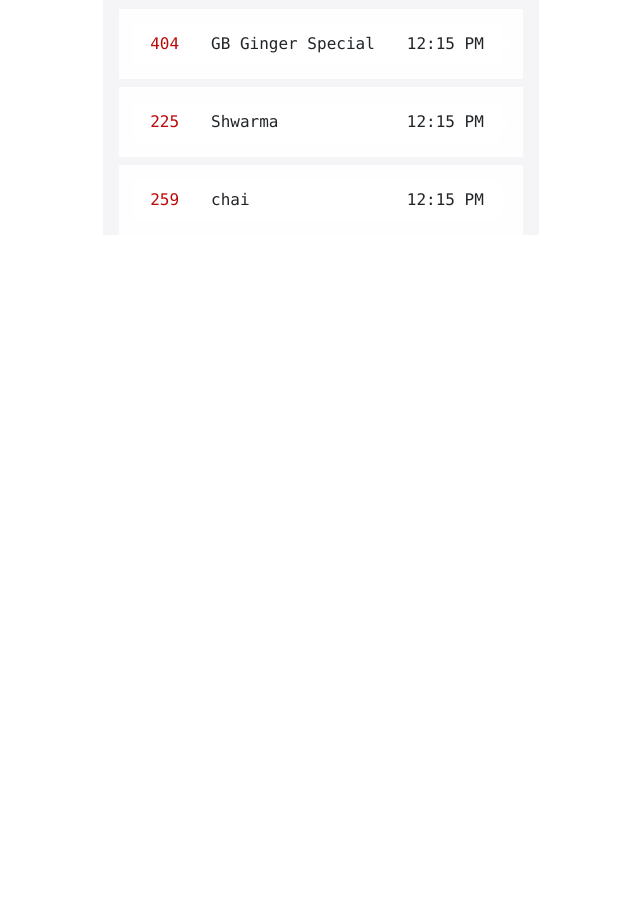
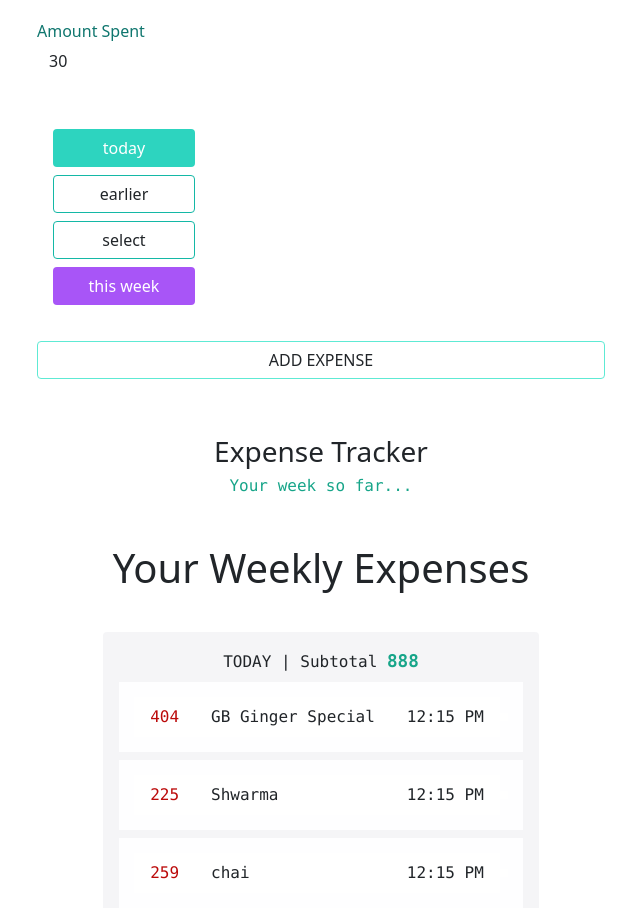
Before and after one commit to ahmadkhudai/next-tracker, a Next.js app: page /Home/HomePage in a window 1280 px wide. Before the commit this address had no page. Shown: the part 332-1250 px from the top of the page, without its empty margins (319-959 px from the left). Before the commit the page ends 800 px from the top, so only its background shows below. Built offline with nearby package versions, Linux system fonts and the light colour scheme.

Commit message:
added simple date selection mode.

```diff
--- /dev/null
+++ b/constants/day.ts
@@ -0,0 +1,27 @@
+type numberIndexedStrings ={
+    [key:number]:string;
+}
+export const Day: numberIndexedStrings = {
+    0: "sunday",
+    1: "monday",
+    2: "tuesday",
+    3: "wednesday",
+    4: "thursday",
+    5: "friday",
+    6: "saturday"
+}
+
+
+
+
+/**
+ * Subtract-able days to get current week
+ * @param currentDay
+ */
+export function getSubtractableDays(currentDay:number):number[]{
+    let days = [];
+    for(let i = currentDay; i>=0;i--){
+        days.push(i);
+    }
+    return days;
+}
--- a/pages/Forms/AddExpenseForm.tsx
+++ b/pages/Forms/AddExpenseForm.tsx
@@ -2,6 +2,8 @@
 import * as React from 'react';
 import {useState} from "react";
 import moment from "moment";
+import {Day, getSubtractableDays} from "../../constants/day";
+import {addDays} from "../api/utils/date_utils";
 
 //
 // let itemsList = ["chai", "Shwarma", "Steak Burger", "GB Ginger Special"];
@@ -14,7 +16,8 @@ type State = {};
 export function AddExpenseForm({addNewExpense}:Props) {
 
 
-    const defaultExpense = {name: "chai", price: 30, description: "Chai from Khana Pena. Very Good👍", date: new Date()};
+    const [currentlySelectedDate, setCurrentlySelectedDate] = useState(new Date());
+    const defaultExpense = {name: "chai", price: 30, description: "Chai from Khana Pena. Very Good👍", date: currentlySelectedDate};
     const [newExpense, setNewExpense] = useState(defaultExpense);
 
     function handleFieldChange(fieldName:string, fieldValue:any){
@@ -22,19 +25,38 @@ export function AddExpenseForm({addNewExpense}:Props) {
         let tempObj:any = {...newExpense};
 
         tempObj[fieldName] =fieldValue;
-        console.log(fieldValue);
+        if(fieldName==="date"){
+            setCurrentlySelectedDate(fieldValue);
+        }
         setNewExpense(tempObj);
     }
 
 
+    enum dateSelectors {
+        "none" = "none",
+        "thisWeek"="thisWeek",
+        "custom"="custom"
+    }
+    const [dateSelector, setDateSelector] = useState(dateSelectors.none);
+    // const [weekSelector, setWeekSelector] = useState(false);
 
+    function openSelector(selector: dateSelectors) {
+        if(dateSelector===selector){
+            setDateSelector(dateSelectors.none);
+        }else{
+            setDateSelector(selector);
+        }
 
+    }
+
+    // let weekSelector = false;
     return (
 
         <div className={" w-full ak_max_600px my-3 bg-white/90 bg-gray-300/30 p-3"}>
 
          <h4 className={"h4 text-teal-700 hover:text-purple-700 text-center p-2"}>Add New expense</h4>
             <div id="expense_form" className="pt-3 " >
+
                 <div className="form-group  hover:font-bold">
                     <label htmlFor="name" className="text-teal-700 hover:text-purple-700">Name</label>
                     <div className="">
@@ -57,15 +79,47 @@ export function AddExpenseForm({addNewExpense}:Props) {
                             handleFieldChange("price", e.target.value)}}/>
                     </div>
                 </div>
-                <div className="form-group hover:font-bold">
-                    <label htmlFor="Date" className="text-teal-700 hover:text-purple-700">Date</label>
-                    <div className="">
-                        <input type="datetime-local" className="form-control border-0 hover:bg-purple-500 hover:text-white hover:font-bold hover:text-[1.3rem]" id="Date" value={moment(new Date(newExpense.date)).format("YYYY-MM-DDTHH:mm")} onChange={(e)=>{
 
-                            handleFieldChange("date", new Date(e.target.value));}}/>
+                <div className={"py-3"}>
+                {dateSelector!==dateSelectors.custom &&
+                    <div className={"flex justify-content-between pb-3"}>
+                        <div className={"w-50 flex flex-column justify-content-between mx-2 "}>
+                            <button className={"my-1 mx-2 w-50 btn bg-teal-400 text-white"} onClick={()=>{handleFieldChange("date", new Date())}}>today</button>
+                            <button className={"my-1 mx-2 w-50 btn border-teal-500 hover:bg-teal-400 hover:text-white"} onClick={()=>{handleFieldChange("date", addDays(newExpense.date, -1))}}>earlier</button>
+                            <button className={"my-1 mx-2 w-50 btn border-teal-500 hover:bg-teal-400 hover:text-white"} onClick={()=>{openSelector(dateSelectors.custom)}}>select</button>
+                            <button className={"my-1 mx-2 w-50 btn bg-purple-500 hover:font-bold hover:bg-teal-400 text-white"} onClick={()=>{openSelector(dateSelectors.thisWeek)}}>this week</button>
+                        </div>
+
+
+
+                        {dateSelector===dateSelectors.thisWeek &&
+                            <div className={" flex flex-column overflow-x-scroll justify-content-between scrollable px-3 "}>
+                            {getSubtractableDays(moment(new Date()).weekday()).map
+                            (
+                                day =>{
+
+                                    return <button key={day} className={"btn bg-purple-400 hover:font-bold hover:bg-teal-400 text-white my-1"} onClick={()=>{handleFieldChange("date", addDays(new Date(), -(day)));console.log(day);}}>{Day[moment(new Date()).weekday()-day]}</button>
+
+                                })
+                            }
+
+                        </div> }
+
                     </div>
+                }
+                {dateSelector===dateSelectors.custom &&
+                    <div className="form-group hover:font-bold ">
+                        <label htmlFor="Date" className="text-teal-700 hover:text-purple-700">Date</label>
+                        <div className="">
+                            <input type="datetime-local" className="form-control border-0 hover:bg-purple-500 hover:text-white hover:font-bold hover:text-[1.3rem]" id="Date" value={moment(new Date(newExpense.date)).format("YYYY-MM-DDTHH:mm")} onChange={(e)=>{
+
+                                handleFieldChange("date", new Date(e.target.value));}}/>
+                        </div>
+                        <button className={"btn border-purple-500 hover:bg-purple-500 hover:text-white hover:font-bold"} onClick={()=>{openSelector(dateSelectors.none)}}>simple menu</button>
+                    </div>
+                }
+
                 </div>
-
 
                 <div className="form-group">
                     <button  className="btn hover:text-white hover:font-bold hover:bg-teal-400 border-teal-300 w-100 h-100" onClick={()=>{addNewExpense(newExpense); setNewExpense(defaultExpense);}} >ADD EXPENSE</button>
--- a/pages/Home/HomePage.tsx
+++ b/pages/Home/HomePage.tsx
@@ -23,35 +23,34 @@ import DateSortedView from "./DateSortedView";
 import NoData from "../components/_partials/NoData";
 
 type Props = {
-    switchWindow:any;
+    switchWindow: any;
 };
-type State = {
-
-};
+type State = {};
 
 
-export function HomePage({switchWindow}:Props) {
+export function HomePage({switchWindow}: Props) {
 
-    const [currentlyOpenPanel, setCurrentlyOpenPanel] = useState(TPanels.none);
+    const [currentlyOpenPanel, setCurrentlyOpenPanel] = useState(TPanels.AddExpensePanel);
 
 
-    function openPanel(panel:TPanels){
-        if(currentlyOpenPanel===panel){
+    function openPanel(panel: TPanels) {
+        if (currentlyOpenPanel === panel) {
             setCurrentlyOpenPanel(TPanels.none);
-        }else{
+        } else {
             setCurrentlyOpenPanel(panel);
         }
 
     }
 
-    function closeAllPanels(e:MouseEvent){
+    function closeAllPanels(e: MouseEvent) {
         console.log(e);
-        if(e.target===e.currentTarget){
+        if (e.target === e.currentTarget) {
             setCurrentlyOpenPanel(TPanels.none)
         }
     }
-    let loadedExpenses:Expense[] = [];
-    let loadedSettings:SettingsObj = baseSettings;
+
+    let loadedExpenses: Expense[] = [];
+    let loadedSettings: SettingsObj = baseSettings;
     const [expenses, setExpenses] = useState(loadedExpenses);
     const [settings, setSettings] = useState(loadedSettings);
     useEffect(() => {
@@ -60,22 +59,23 @@ export function HomePage({switchWindow}:Props) {
     }, []);
 
 
-
-    function modifyExpenses(modifiedExpenses:Expense[]){
+    function modifyExpenses(modifiedExpenses: Expense[]) {
         modifiedExpenses = modifiedExpenses.sort(sortfunction);
         setExpenses(modifiedExpenses);
         localStorage.setItem("ak_expenses", JSON.stringify(modifiedExpenses));
     }
-    function modifySettings(modifiedSettings:SettingsObj){
+
+    function modifySettings(modifiedSettings: SettingsObj) {
         console.log("YELLO");
         setSettings(modifiedSettings);
         localStorage.setItem("ak_settings", JSON.stringify(modifiedSettings));
     }
-    function addNewExpense(newExpense:Expense){
-        let tempObj:Expense = {...newExpense};
+
+    function addNewExpense(newExpense: Expense) {
+        let tempObj: Expense = {...newExpense};
         tempObj["id"] = uuidv4();
         //todo never forget
-        if(isGreaterThanToday(tempObj.date.toString())){
+        if (isGreaterThanToday(tempObj.date.toString())) {
             openPanel(TPanels.err);
             return;
         }
@@ -84,21 +84,31 @@ export function HomePage({switchWindow}:Props) {
         localStorage.setItem("ak_expenses", JSON.stringify(newExpenseList));
     }
 
-    function deleteExpense(toDelete:Expense){
-        let newExpenseList = expenses.filter((expense:Expense) => expense.id !==toDelete.id);
+    function deleteExpense(toDelete: Expense) {
+        let newExpenseList = expenses.filter((expense: Expense) => expense.id !== toDelete.id);
         setExpenses(newExpenseList);
         localStorage.setItem("ak_expenses", JSON.stringify(newExpenseList));
 
     }
-    const [renderedExpenses, setRenderedExpenses] = useState([] as Expense[]);
 
 
+
+    const [graphableExpenses, setGraphableExpenses] = useState([]);
+
     useEffect(() => {
-        setRenderedExpenses(expenses);
+
+        if(expenses.length>1){
+            setGraphableExpenses(getCurrentWeeksExpenses(getSortedExpenses(expenses)));
+        }else {
+            setGraphableExpenses([]);
+        }
     }, [expenses]);
 
 
-
+    //
+    // return (
+    //     <NoData/>
+    // )
 
     return (
 
@@ -106,18 +116,20 @@ export function HomePage({switchWindow}:Props) {
             <HomeHeader switchWindow={switchWindow} openPanel={openPanel}/>
 
 
-            <div className={"w-100 flex items-center justify-center flex-column px-3"}  onClick={(e: any) => {
+            <div className={"w-100 flex items-center justify-center flex-column px-3"} onClick={(e: any) => {
                 closeAllPanels(e)
             }}>
 
-            {currentlyOpenPanel===TPanels.err &&
-                <ModalContainer handleClose={(e:any)=>{closeAllPanels(e)}} message={"Cannot predict future (yet)."} subtitle={"Please try an earlier date."}/>
+                {currentlyOpenPanel === TPanels.err &&
+                    <ModalContainer handleClose={(e: any) => {
+                        closeAllPanels(e)
+                    }} message={"Cannot predict future (yet)."} subtitle={"Please try an earlier date."}/>
                 }
 
-            {currentlyOpenPanel===TPanels.SettingsPanel &&
+                {currentlyOpenPanel === TPanels.SettingsPanel &&
                     <AK_SettingsPanel settings={settings} modifySettings={modifySettings}/>
                 }
-            {currentlyOpenPanel===TPanels.AddExpensePanel &&
+                {currentlyOpenPanel === TPanels.AddExpensePanel &&
                     <AddExpenseForm addNewExpense={addNewExpense}/>
 
                 }
@@ -129,19 +141,21 @@ export function HomePage({switchWindow}:Props) {
                             <h3 className={"ak_accent_text text-center font-monospace w-auto"}>Your week so far...</h3>
                         </div>
 
-                    {renderedExpenses.length>0 &&
-                        <CurrentWeekView expenses={renderedExpenses} settings={settings} deleteExpense={deleteExpense}/>
+                        {expenses.length > 0 &&
+                            <CurrentWeekView expenses={graphableExpenses}/>
                         }
                     </div>
-                {renderedExpenses.length > 0 && <div className={" p-3 m-0 ak_max_600px w-100"}>
-                    {getCurrentWeeksExpenses(getSortedExpenses(renderedExpenses)).length > 1 && <Header openSubPanel={openPanel}
+                    {expenses.length > 0 &&
+                        <div className={" p-3 m-0 ak_max_600px w-100"}>
+                            {graphableExpenses.length > 1 &&
+                                <Header openSubPanel={openPanel}
                                         panels={[{
                                             panelLabel: TPanelLabels.AllExpensesPanel,
                                             panel: TPanels.AllExpensesPanel
                                         }]}/>
                             }
 
-                    {(currentlyOpenPanel === TPanels.AllExpensesPanel || getCurrentWeeksExpenses(getSortedExpenses(renderedExpenses)).length <= 1) &&
+                            {(currentlyOpenPanel === TPanels.AllExpensesPanel || graphableExpenses.length <= 1) &&
                                 <div>
                                     <h1 className={"h1 text-center p-2"}>Your Weekly Expenses</h1>
                                     <div className={" p-4 scrollable  rounded"} style={{
@@ -152,7 +166,7 @@ export function HomePage({switchWindow}:Props) {
                                         "scrollbarWidth": "thin"
                                     }}>
                                         <DateSortedView
-                                    expenses={getRenderableCurrentWeeksExpenses(getSortedExpenses(renderedExpenses))}
+                                            expenses={getRenderableCurrentWeeksExpenses(getSortedExpenses(expenses))}
                                             settings={settings} deleteExpense={deleteExpense}/>
                                     </div>
 
@@ -161,7 +175,7 @@ export function HomePage({switchWindow}:Props) {
                             }
                         </div>
                     }
-                {renderedExpenses.length<1 &&
+                    {expenses.length < 1 &&
                         <NoData/>
                     }
                 </div>
--- a/pages/api/utils/date_utils.ts
+++ b/pages/api/utils/date_utils.ts
@@ -13,6 +13,9 @@ export function getRandomItem(items:any[]){
     return items[Math.floor(Math.random()*items.length)]
 }
 export const addDays = (givenDate:Date, days:any=null)=>{
+    if(days===0){
+        return givenDate;
+    }
     if(!days){
         days = randomIntFromInterval(-1,-30);
     }
--- a/pages/api/utils/expense_utils.ts
+++ b/pages/api/utils/expense_utils.ts
@@ -133,6 +133,7 @@ export function groupByWeek(sortedExpenses:any) {
  * @param sortedExpenses
  */
 export function getCurrentWeeksExpenses(sortedExpenses:any){
+
     let weeklyExpenses = groupByWeek(sortedExpenses);
     weeklyExpenses =  weeklyExpenses[weeklyExpenses.length-1]["expense"];
     let weeksExpenses:Expense[] =[];
@@ -147,6 +148,11 @@ export function getCurrentWeeksExpenses(sortedExpenses:any){
 
     return getDayWiseExpenses(getSortedExpenses(weeksExpenses));
 }
+
+/**
+ * Returns weeks expenses for Date Sorted View
+ * @param sortedExpenses
+ */
 export function getRenderableCurrentWeeksExpenses(sortedExpenses:any){
     let weeklyExpenses = groupByWeek(sortedExpenses);
     weeklyExpenses =  weeklyExpenses[weeklyExpenses.length-1]["expense"];
--- a/pages/graphs/GraphWindow.tsx
+++ b/pages/graphs/GraphWindow.tsx
@@ -37,7 +37,6 @@ export default function GraphWindow({switchWindow}:Props) {
         localStorage.setItem("ak_expenses", JSON.stringify(modifiedExpenses));
     }
     function modifySettings(modifiedSettings:SettingsObj){
-        console.log("YELLO");
         setSettings(modifiedSettings);
         localStorage.setItem("ak_settings", JSON.stringify(modifiedSettings));
     }
@@ -66,9 +65,7 @@ export default function GraphWindow({switchWindow}:Props) {
             <div className={"container  w-full h-full"}>
                 {openedPanel === GraphPanels.grouped &&
                 <div className={"flex align-items-center justify-content-center"}>
-
                         <GroupedExpensesGraph expenses={expenses} />
-
                 </div>
                 }
 
```
Also changed, not shown: pages/api/features/expenses/expenseSlice.ts (+35 -34 lines), pages/graphs/CurrentWeekView.tsx (+9 -9 lines), styles/tailwind.scss (+5 -2 lines), 1 other file (tests, documents, lock files or other folders). Lines whose indentation alone changed are shown as unchanged.
